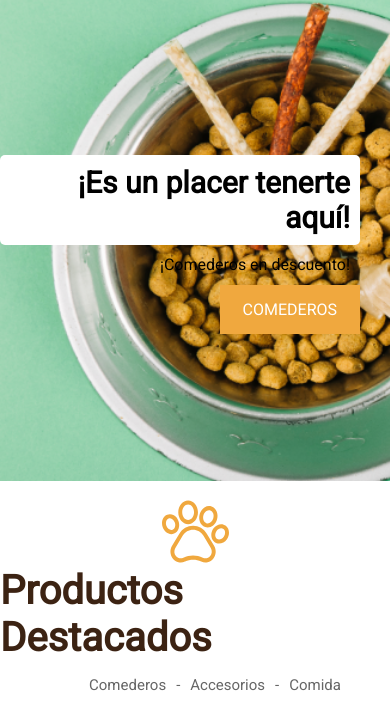
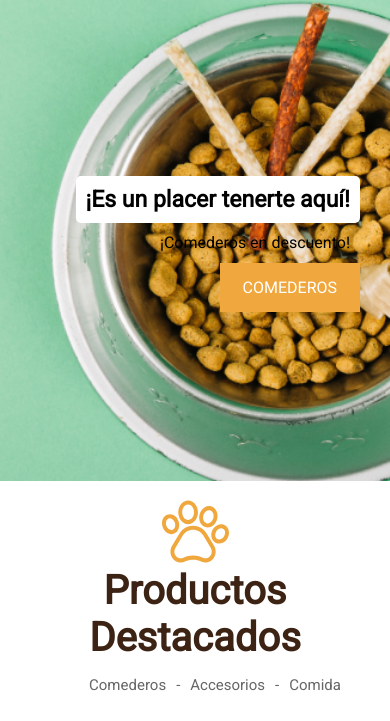
Before and after one commit to brahian97/Frontend1, a plain HTML site: page FrontCat&Dog/index.html in a window 390 px wide. Shown: the part 75-796 px from the top of the page. Drawn offline with Linux system fonts and the light colour scheme; a web font is replaced by a local one.

Commit message:
Se añaden pequeños ajustes al petshop y superheroes

```diff
--- a/FrontCat&Dog/css/styles.css
+++ b/FrontCat&Dog/css/styles.css
@@ -176,6 +176,7 @@ main {
 .title-products {
     color: #3C2313;
     font-size: 40PX;
+    text-align: center;
 }
 
 .card {
@@ -295,6 +296,10 @@ footer {
         text-align: right;
     }
 
+    .text-banner h3 {
+        font-size: 23px;
+    }
+
     .menu-hamburguesa {
         display: block;
     }
--- a/SuperHeroes/css/registro.css
+++ b/SuperHeroes/css/registro.css
@@ -35,6 +35,7 @@ input, select {
 .btn {
     border: none;
     border-radius: 23.011px;
+    cursor: pointer;
     font-weight: bold;
     width: 46%;
 }
```
